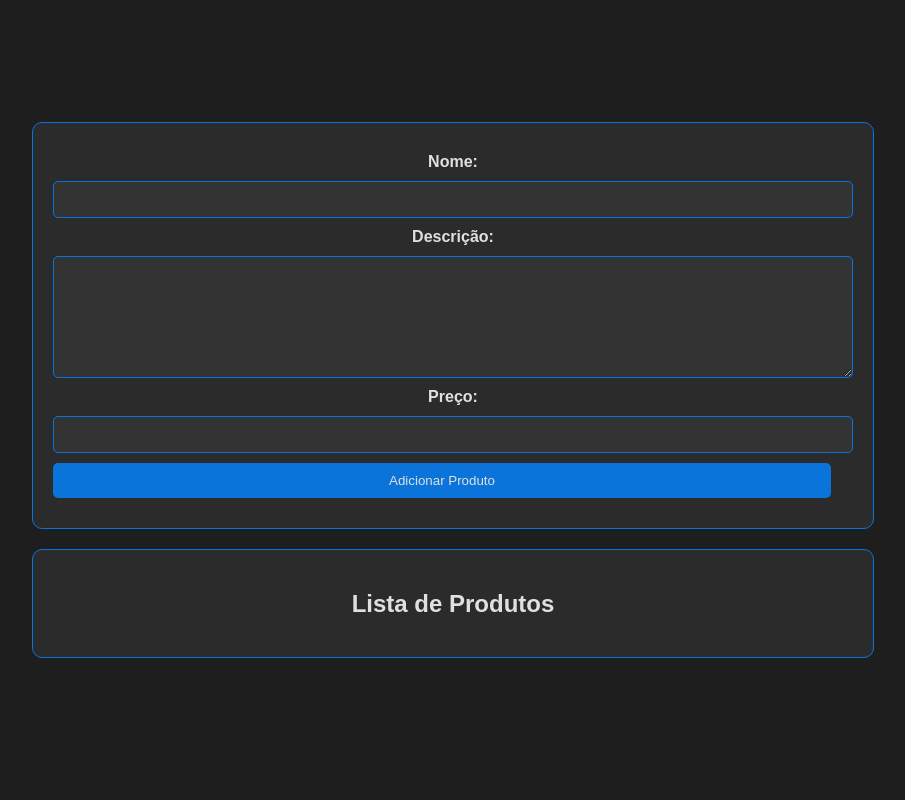
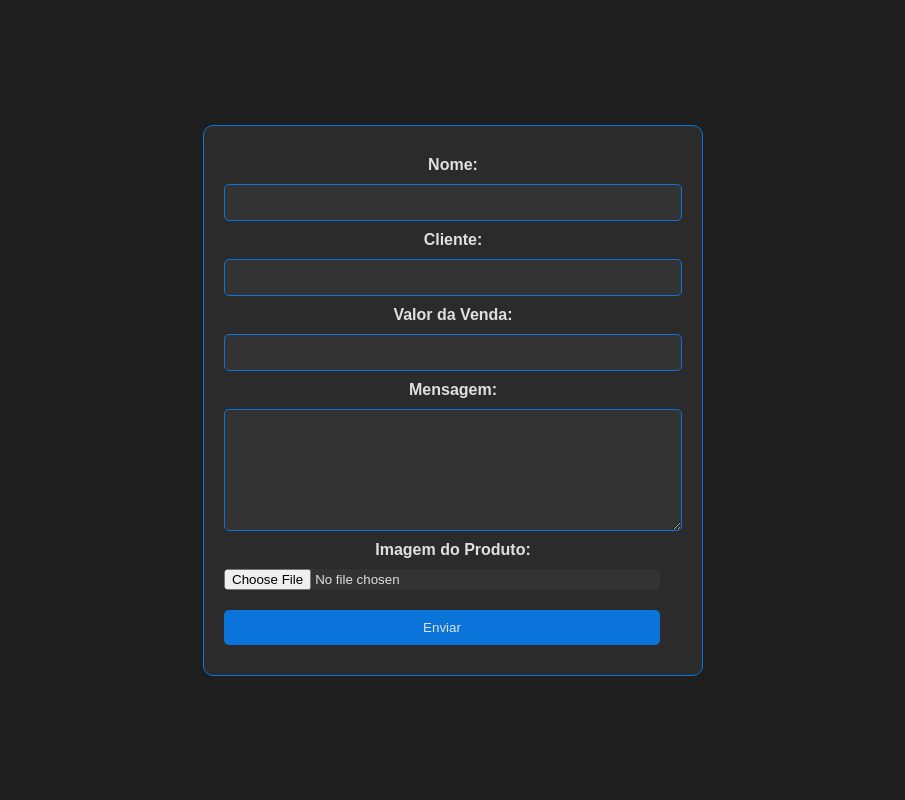
Before and after one commit to Avestruz0/ecommerce-MDI, a Django app: page /criacao_produto/ in a window 1280 px wide. Shown: the whole page, without its empty margins (187-1092 px from the left). Run offline with Django 5.2, Linux system fonts and the light colour scheme.

Commit message:
função de adicionar imagem

```diff
--- a/vendas/templates/criacao_produto.html
+++ b/vendas/templates/criacao_produto.html
@@ -3,7 +3,7 @@
 <head>
     <meta charset="UTF-8">
     <meta name="viewport" content="width=device-width, initial-scale=1.0">
-    <title>Cadastro de Produto - Batcaverna</title>
+    <title>Cadastro de Venda - Batcaverna</title>
     <style>
         body {
             font-family: 'Arial', sans-serif;
@@ -16,22 +16,16 @@
             align-items: center;
             height: 100vh; /* Altura da tela */
             text-align: center;
-            flex-direction: column; /* Para alinhar o formulário e a lista verticalmente */
         }
-        .container {
-            display: flex;
-            flex-direction: column;
-            align-items: center;
-            width: 100%;
-            max-width: 800px; /* Largura máxima do container */
-        }
-        form, .list {
+        form {
+            display: inline-block;
             padding: 20px;
             border: 1px solid #0a74da; /* Cor da borda */
             border-radius: 10px;
             background-color: #2b2b2b; /* Fundo do formulário */
+            max-width: 500px; /* Largura máxima do formulário */
             width: 100%; /* Ajusta a largura do formulário */
-            margin-bottom: 20px; /* Espaçamento entre o formulário e a lista */
+            box-sizing: border-box; /* Inclui padding e border na largura total */
         }
         input, textarea {
             display: block;
@@ -46,7 +40,7 @@
         textarea {
             height: 100px;
         }
-        input[type="submit"], button {
+        input[type="submit"] {
             background-color: #0a74da; /* Cor do botão */
             color: #e0e0e0; /* Cor do texto do botão */
             cursor: pointer;
@@ -54,7 +48,7 @@
             padding: 10px 20px; /* Padding para aumentar o tamanho do botão */
             border-radius: 5px; /* Arredonda os cantos do botão */
         }
-        input[type="submit"]:hover, button:hover {
+        input[type="submit"]:hover {
             background-color: #005b99; /* Cor do botão ao passar o mouse */
         }
         label {
@@ -62,101 +56,66 @@
             margin: 10px 0 5px;
             font-weight: bold;
         }
-        .list ul {
-            list-style: none;
+        .file-input-container {
+            margin: 10px 0;
+        }
+        .file-input-container input[type="file"] {
+            display: block;
             padding: 0;
+            border: none; /* Remove a borda padrão do input de arquivo */
         }
-        .list li {
+        .image-preview {
             margin: 10px 0;
-            padding: 15px;
-            border: 1px solid #333;
+            display: flex;
+            justify-content: center;
+        }
+        .image-preview img {
+            max-width: 100%;
+            max-height: 200px; /* Altura máxima da imagem */
             border-radius: 5px;
-            display: flex;
-            flex-direction: column;
-            align-items: center; /* Centraliza horizontalmente */
-            text-align: center; /* Centraliza o texto */
-        }
-        .button-group {
-            display: flex;
-            gap: 10px; /* Espaço entre os botões */
-        }
-        .list button {
-            background-color: #e04d4d; /* Cor do botão de exclusão */
-        }
-        .list button:hover {
-            background-color: #c0392b; /* Cor do botão de exclusão ao passar o mouse */
+            border: 1px solid #0a74da; /* Cor da borda da imagem */
         }
     </style>
 </head>
 <body>
-    <div class="container">
-        <form id="produtoForm">
-            <label for="nome">Nome:</label>
-            <input type="text" name="nome" id="nome" required>
-            <label for="descricao">Descrição:</label>
-            <textarea name="descricao" id="descricao" required></textarea>
-            <label for="preco">Preço:</label>
-            <input type="number" name="preco" id="preco" step="0.01" required>
-            <input type="submit" value="Adicionar Produto">
-        </form>
-        <div class="list">
-            <h2>Lista de Produtos</h2>
-            <ul id="produtoList"></ul>
+    <form action="{% url 'Batcaverna' %}" method="post" enctype="multipart/form-data">
+        {% csrf_token %}
+        <label for="nome">Nome:</label>
+        <input type="text" name="nome" id="nome" required>
+        <label for="cliente">Cliente:</label>
+        <input type="text" name="cliente" id="cliente" required>
+        <label for="valor">Valor da Venda:</label>
+        <input type="number" name="valor" id="valor" step="0.01" required>
+        <label for="mensagem">Mensagem:</label>
+        <textarea name="mensagem" id="mensagem" required></textarea>
+        <label for="imagem">Imagem do Produto:</label>
+        <div class="file-input-container">
+            <input type="file" name="imagem" id="imagem" accept="image/*" onchange="previewImage()">
         </div>
-    </div>
+        <div class="image-preview" id="imagePreview"></div>
+        <input type="submit" value="Enviar">
+    </form>
+
     <script>
-        const produtoForm = document.getElementById('produtoForm');
-        const produtoList = document.getElementById('produtoList');
-        let produtos = [];
-        let editId = null;
+        function previewImage() {
+            const fileInput = document.getElementById('imagem');
+            const previewContainer = document.getElementById('imagePreview');
 
-        produtoForm.addEventListener('submit', function(event) {
-            event.preventDefault();
-            const formData = new FormData(produtoForm);
-            const produto = {
-                id: editId || Date.now(),
-                nome: formData.get('nome'),
-                descricao: formData.get('descricao'),
-                preco: formData.get('preco')
-            };
-            if (editId) {
-                produtos = produtos.map(p => p.id === editId ? produto : p);
-                editId = null;
-            } else {
-                produtos.push(produto);
+            // Limpa a visualização atual
+            previewContainer.innerHTML = '';
+
+            if (fileInput.files && fileInput.files[0]) {
+                const file = fileInput.files[0];
+                const reader = new FileReader();
+
+                reader.onload = function(e) {
+                    const img = document.createElement('img');
+                    img.src = e.target.result;
+                    previewContainer.appendChild(img);
+                }
+
+                reader.readAsDataURL(file);
             }
-            renderProdutos();
-            produtoForm.reset();
-        });
-
-        function renderProdutos() {
-            produtoList.innerHTML = '';
-            produtos.forEach(produto => {
-                const li = document.createElement('li');
-                li.innerHTML = `
-                    <strong>Nome:</strong> ${produto.nome}<br>
-                    <strong>Descrição:</strong> ${produto.descricao}<br>
-                    <strong>Preço:</strong> ${produto.preco}<br>
-                    <div class="button-group">
-                        <button onclick="editProduto(${produto.id})">Editar</button>
-                        <button onclick="deleteProduto(${produto.id})">Excluir</button>
-                    </div>
-                `;
-                produtoList.appendChild(li);
-            });
-        }
-
-        function deleteProduto(id) {
-            produtos = produtos.filter(produto => produto.id !== id);
-            renderProdutos();
-        }
-
-        function editProduto(id) {
-            const produto = produtos.find(produto => produto.id === id);
-            document.getElementById('nome').value = produto.nome;
-            document.getElementById('descricao').value = produto.descricao;
-            document.getElementById('preco').value = produto.preco;
-            editId = id;
         }
     </script>
 </body>
--- a/pyvenv.cfg
+++ b/venv-ecomerce_MDI/pyvenv.cfg
@@ -2,4 +2,4 @@ home = C:\Users\Admin\AppData\Local\Programs\Python\Python312
 include-system-site-packages = false
 version = 3.12.5
 executable = C:\Users\Admin\AppData\Local\Programs\Python\Python312\python.exe
-command = C:\Users\Admin\AppData\Local\Programs\Python\Python312\python.exe -m venv C:\Users\Admin\Desktop\Python\ecommerce-MDI
+command = C:\Users\Admin\AppData\Local\Programs\Python\Python312\python.exe -m venv C:\Users\Admin\Desktop\Python\Projeto Exemplo1 - Django\venv
```
Also changed, not shown: 22 other files.
